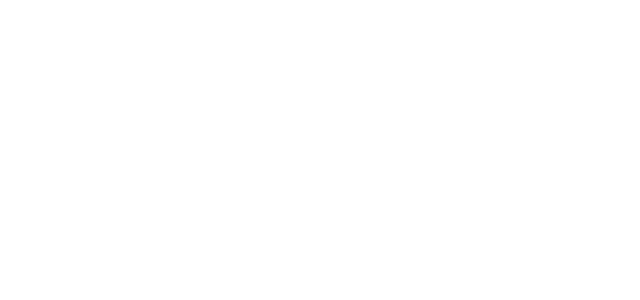
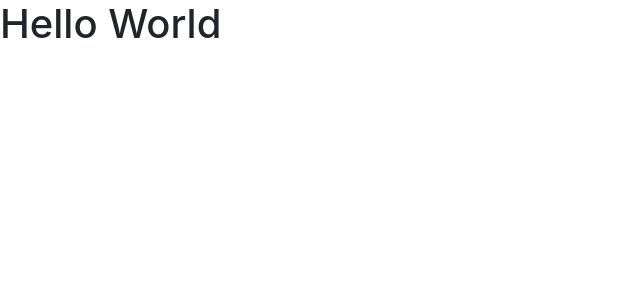
Before and after one commit to RafaelMoura11/agri-tec, a React (Create React App) app in the folder frontend/: page / in a window 1280 px wide. Shown: the top 300 px of the page, without its empty margins (0-640 px from the left). Built offline with nearby package versions, Linux system fonts and the light colour scheme.

Commit message:
Criando estrutura inicial da pagina Home

```diff
--- a/frontend/src/App.tsx
+++ b/frontend/src/App.tsx
@@ -1,4 +1,4 @@
-import { BrowserRouter, Router } from 'react-router-dom';
+import { BrowserRouter } from 'react-router-dom';
 
 import AppRoutes from './Routes';
 
--- a/frontend/src/Routes.tsx
+++ b/frontend/src/Routes.tsx
@@ -1,9 +1,10 @@
 import { Routes, Route } from 'react-router-dom';
+import Home from './pages/Home'
 
 export default function AppRoutes() {
   return (
     <Routes>
-      <Route path="/" />
+      <Route path="/" element={ <Home /> } />
     </Routes>
   );
 }
--- /dev/null
+++ b/frontend/src/pages/Home.tsx
@@ -0,0 +1,7 @@
+const Home: React.FC = () => {
+    return (
+        <h1>Hello World</h1>
+    )
+}
+
+export default Home;
```
